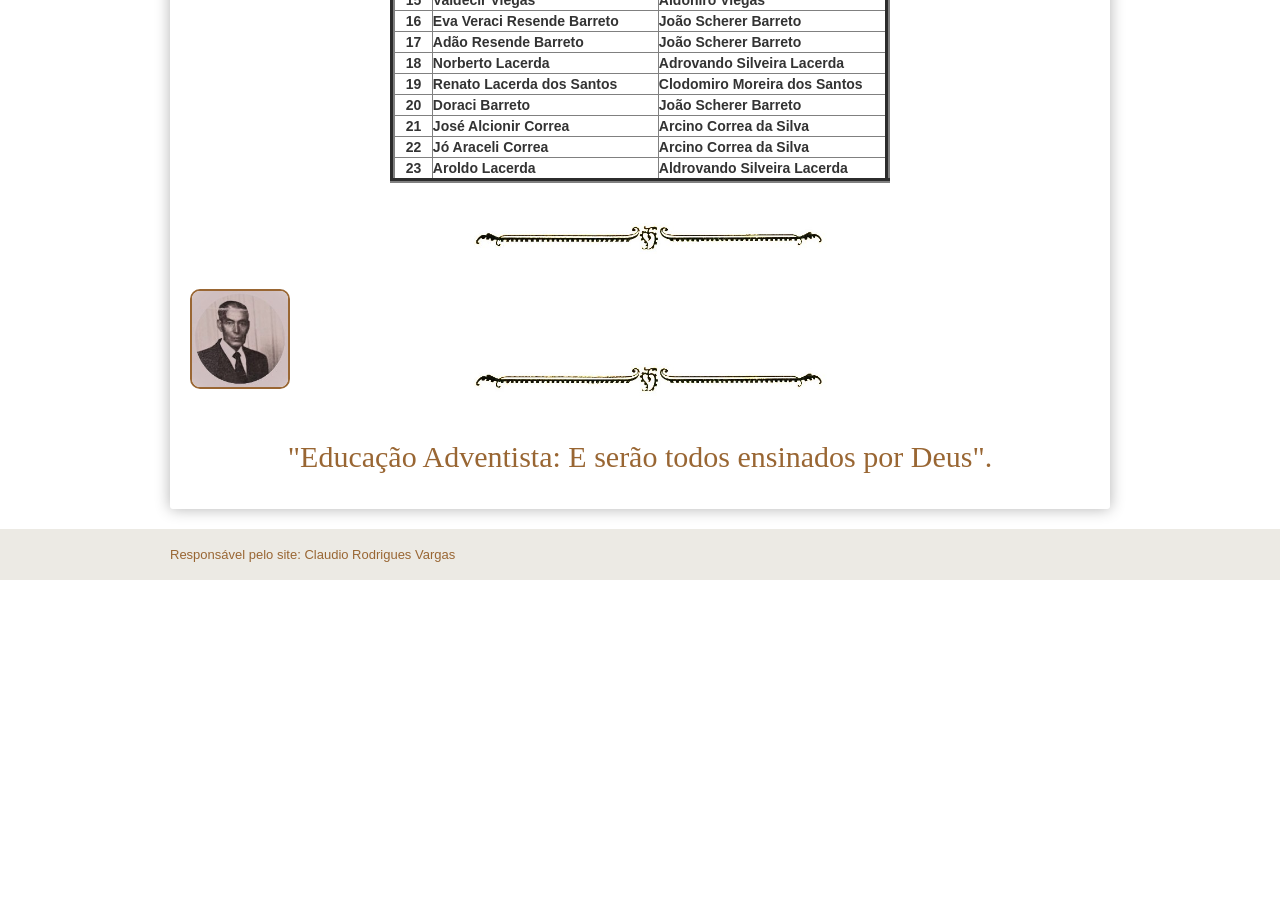
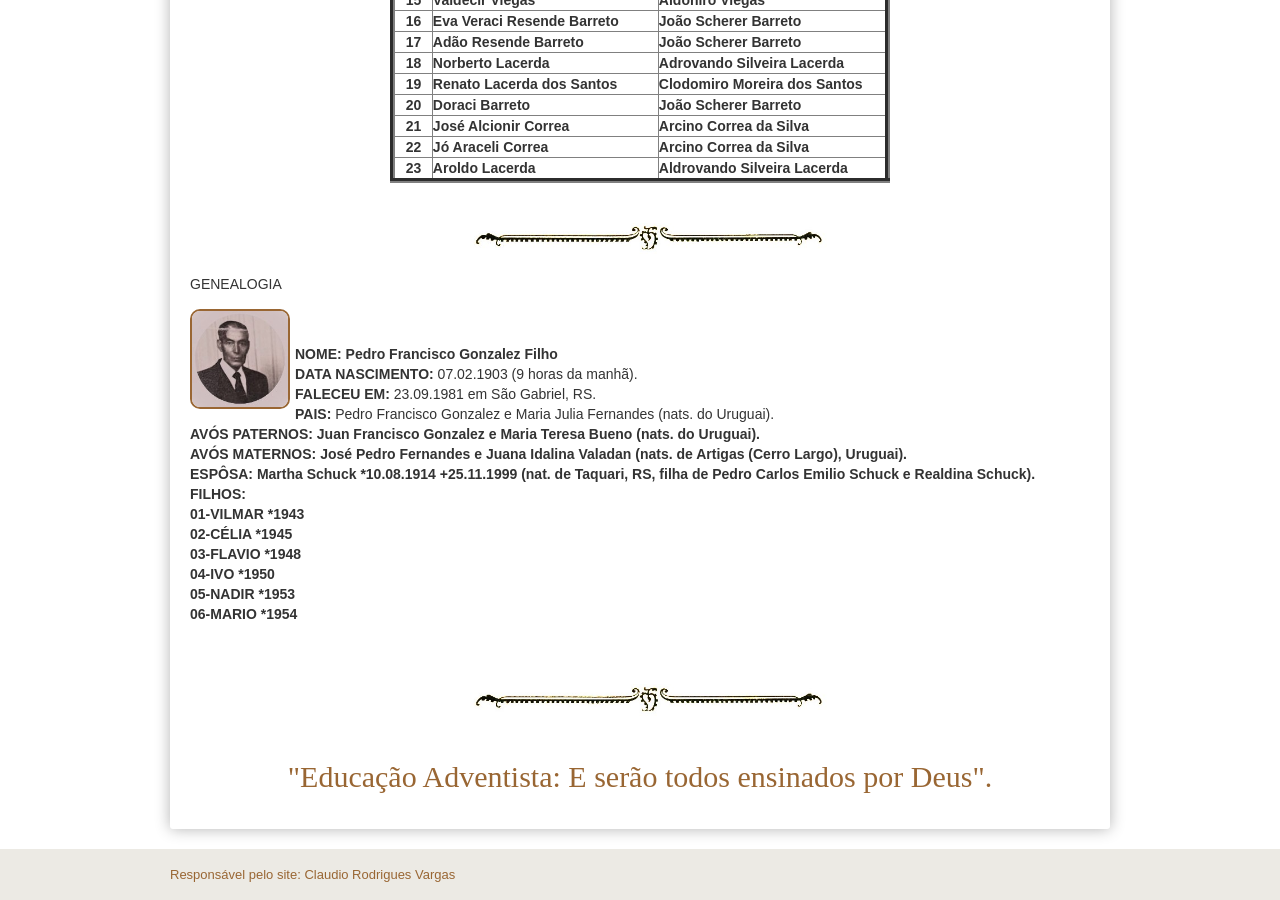
Before and after one commit to claudiovargas1955/claudiovargas1955.github.io, a Jekyll site: the page built from _pages/ensino-da-iasd-bosque.html, in a window 1280 px wide and 900 px high, scrolled down 2038 px. Built offline with Jekyll 4.4.1, drawn with Linux system fonts in a browser that asks for light colours; some web fonts are replaced; before the commit the page ends 2618 px from its top, so only the background shows below that.

Commit message:
Update ensino-da-iasd-bosque.html

```diff
--- a/_pages/ensino-da-iasd-bosque.html
+++ b/_pages/ensino-da-iasd-bosque.html
@@ -431,8 +431,23 @@ tr:hover{
  </div><br>
 <img class="dir3" style="float:center"; src="/images/separador.jpg" class="img-responsive" width="400px" title="";/><br
 
+<h5>GENEALOGIA</5>
 <p></p><img class="esq5" style="float:left"; src="/images/pedrofrancisco.jpg" class="img-responsive" width="100px" title="Professor
 Pedro Francisco Gonzalez";/><br><br>
+<b>NOME: Pedro Francisco Gonzalez Filho</b><br>
+<b>DATA NASCIMENTO: </b>07.02.1903 (9 horas da manhã).<br>
+<b>FALECEU EM: </b>23.09.1981 em São Gabriel, RS.<br>
+<b>PAIS: </b>Pedro Francisco Gonzalez e Maria Julia Fernandes (nats. do Uruguai).<br>
+<b>AVÓS PATERNOS: <b>Juan Francisco Gonzalez e Maria Teresa Bueno (nats. do Uruguai).<br>
+<b>AVÓS MATERNOS: </b>José Pedro Fernandes e Juana Idalina Valadan (nats. de Artigas (Cerro Largo), Uruguai).<br>
+<b>ESPÔSA: </b>Martha Schuck *10.08.1914 +25.11.1999 (nat. de Taquari, RS, filha de Pedro Carlos Emilio Schuck e Realdina Schuck).<br>
+<b>FILHOS:</b><br>
+<b>01-VILMAR</b> *1943 <br>
+<b>02-CÉLIA </b> *1945 <br>
+<b>03-FLAVIO </b>*1948 <br>
+<b>04-IVO </b>*1950 <br>
+<b>05-NADIR </b>*1953 <br>
+<b>06-MARIO </b>*1954 <br><br>
 
 <br><img class="dir3" style="float:center"; src="/images/separador.jpg" class="img-responsive" width="400px" title="";/><br><br>
 <p style="text-align:center;  color:#996633; font-size:30px; font-family: 'Rancho', cursive">"Educação Adventista: E serão todos ensinados por Deus".</p>
```
